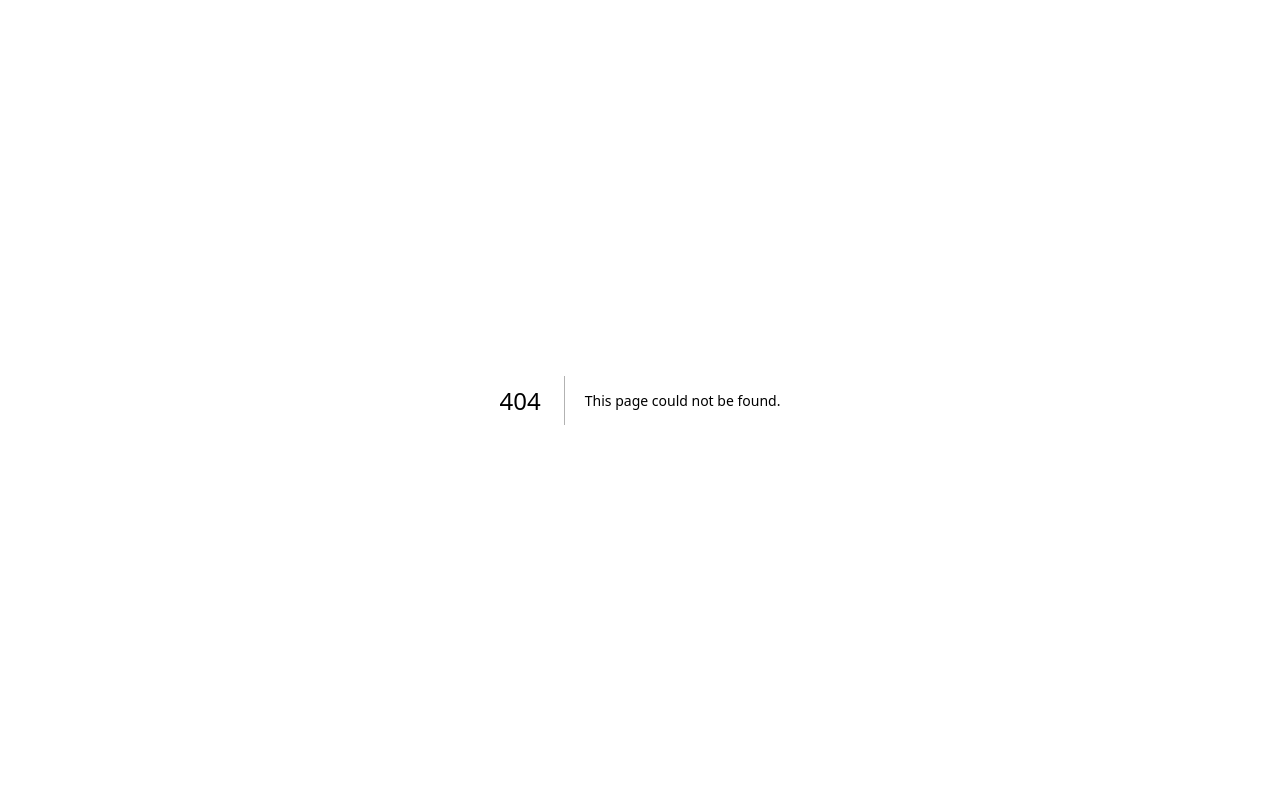
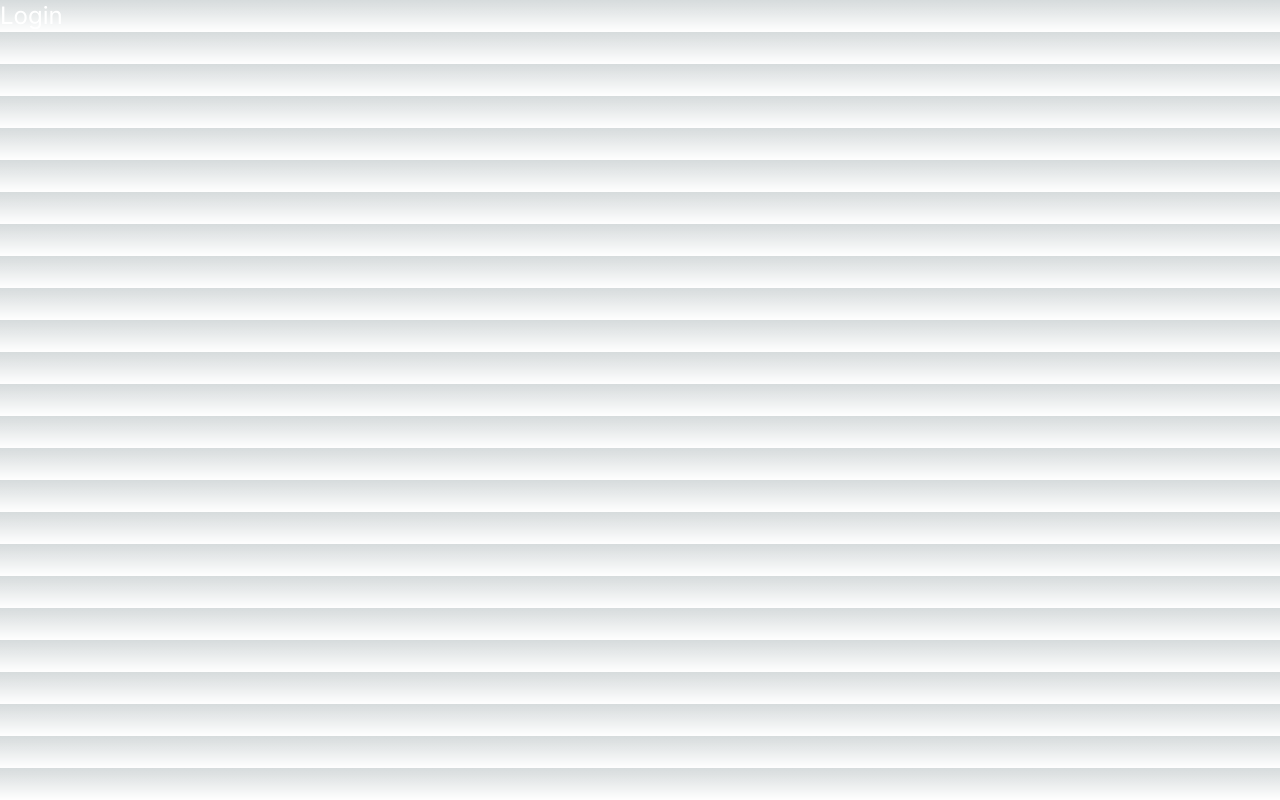
Before and after one commit to sumanchaudhary724/auth-nextjs, a Next.js app: page /login in a window 1280 px wide. Before the commit this address had no page. Built offline with nearby package versions, Linux system fonts and the light colour scheme.

Commit message:
initiated nextjs

```diff
--- /dev/null
+++ b/src/app/login/page.tsx
@@ -0,0 +1,7 @@
+export default function LoginPage() {
+  return (
+    <div className="flex">
+      <h1 className="text-center text-white text-2xl">Login</h1>
+    </div>
+  );
+}
--- /dev/null
+++ b/src/app/signup/page.tsx
@@ -0,0 +1,7 @@
+export default function SignupPage() {
+  return (
+    <div className="flex">
+      <h1 className="text-center text-white text-2xl">Signup</h1>
+    </div>
+  );
+}
```
Also changed, not shown: package.json (+11 -5 lines), 2 other files (tests, documents, lock files or other folders).
